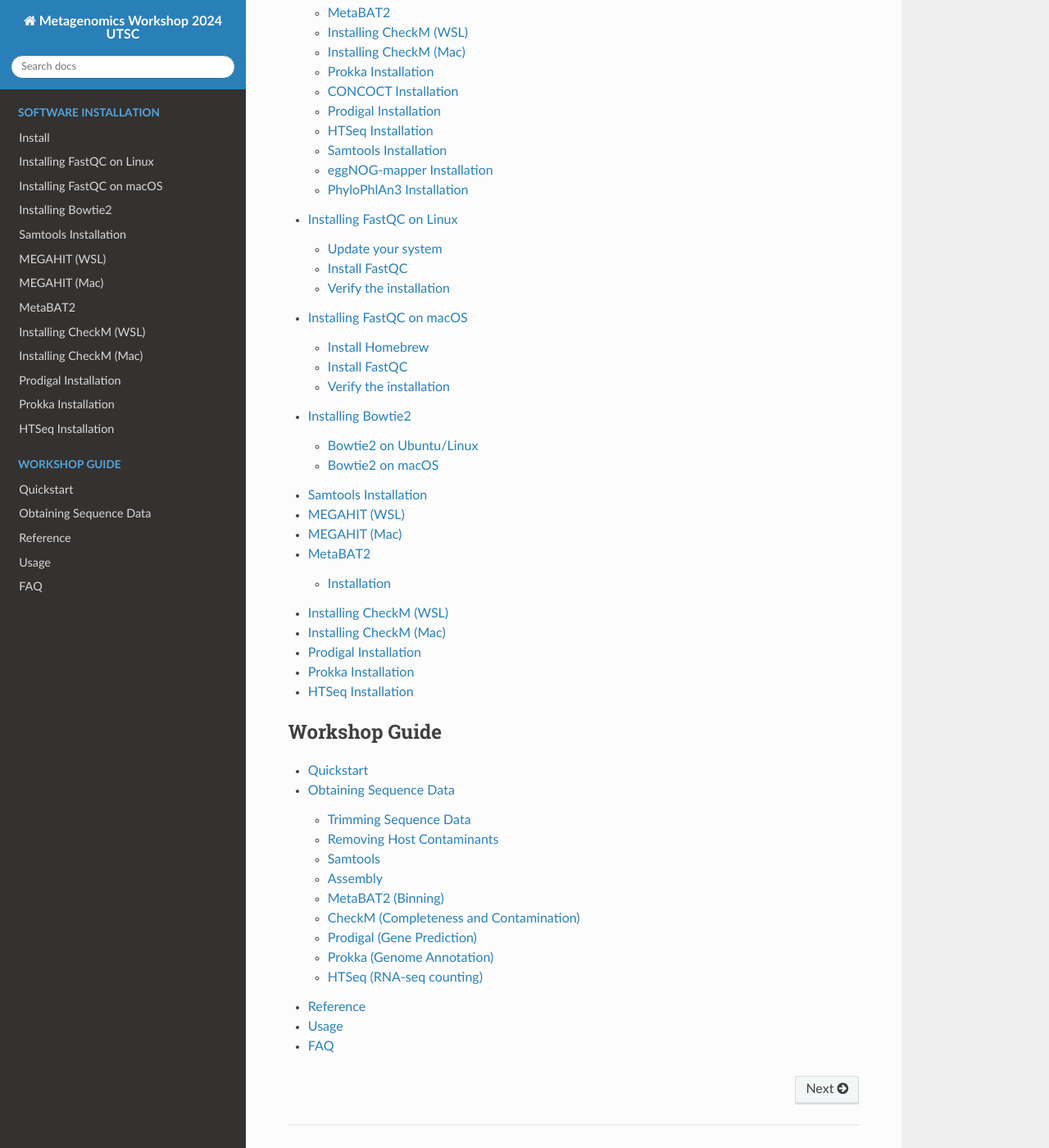
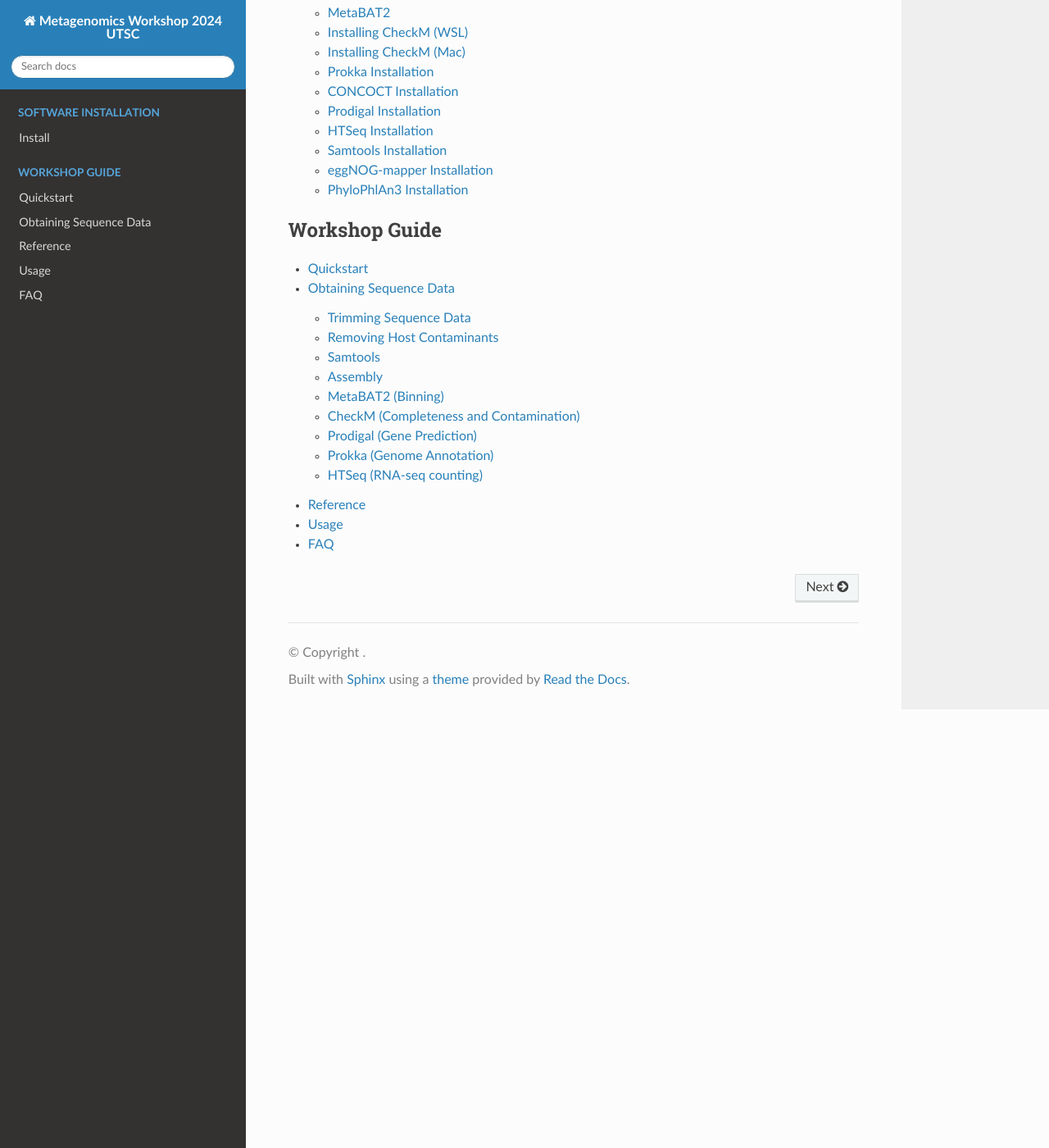
Before and after one commit to javad30/metagenomics-workshop-2024-UTSC, a Sphinx documentation site: the page built from docs/source/index.rst, in a window 1280 px wide and 1400 px high, scrolled down 1445 px. Shown: the whole window at 82% size. Built offline with Sphinx 7.4.7 and the Read the Docs theme 3.1.0, drawn with Linux system fonts in a browser that asks for light colours.

Commit message:
Fix homepage index.rst to include Install and Workshop Guide

```diff
--- a/docs/source/index.rst
+++ b/docs/source/index.rst
@@ -38,15 +38,6 @@ Workshop Topic Highlights
    :caption: Software Installation
 
    install/index
-   install/fastqc
-   install/bowtie2
-   install/samtools
-   install/megahit
-   install/metabat2
-   install/checkm
-   install/prodigal
-   install/prokka
-   install/htseq
 
 .. toctree::
    :maxdepth: 2
```
